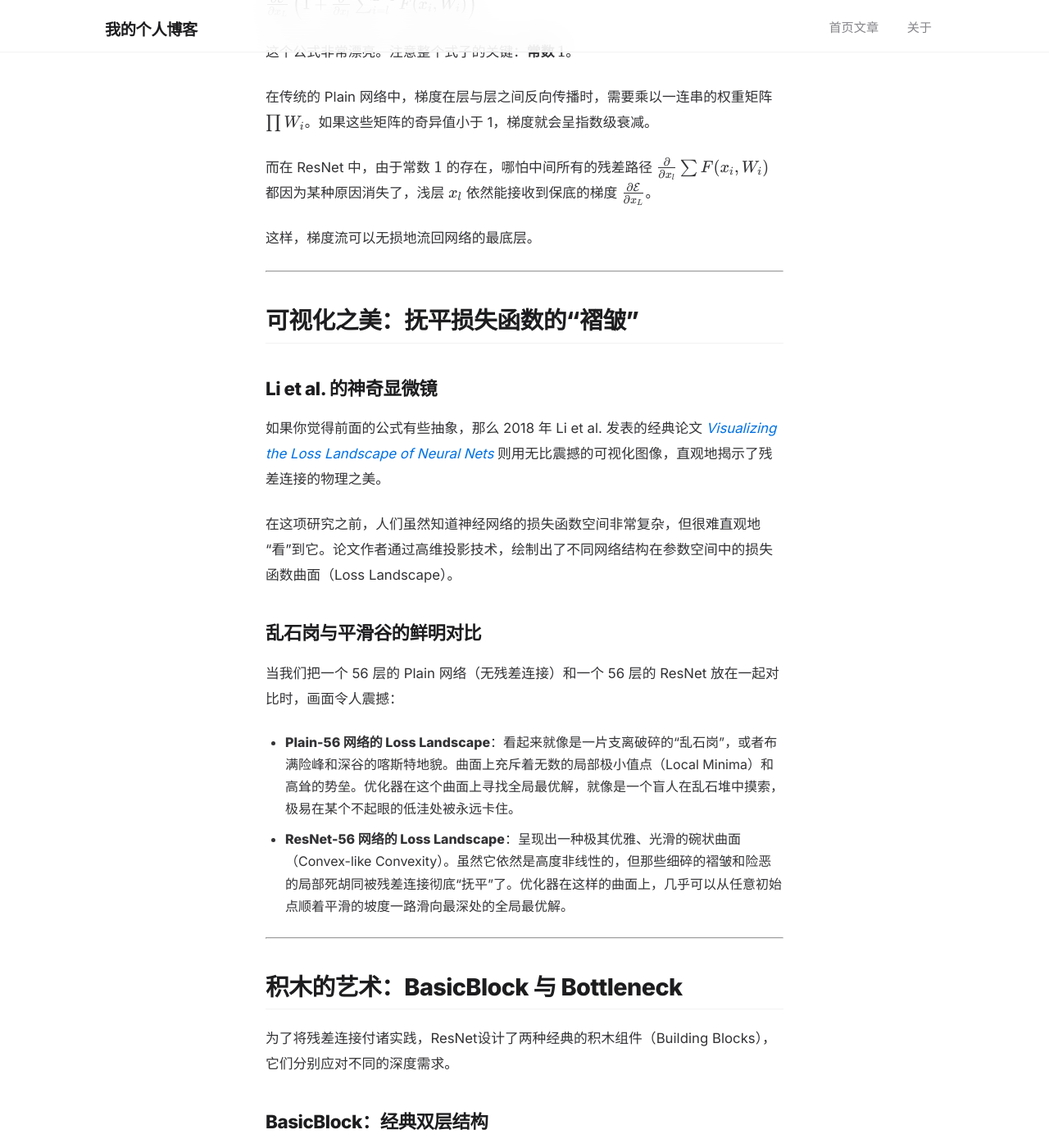
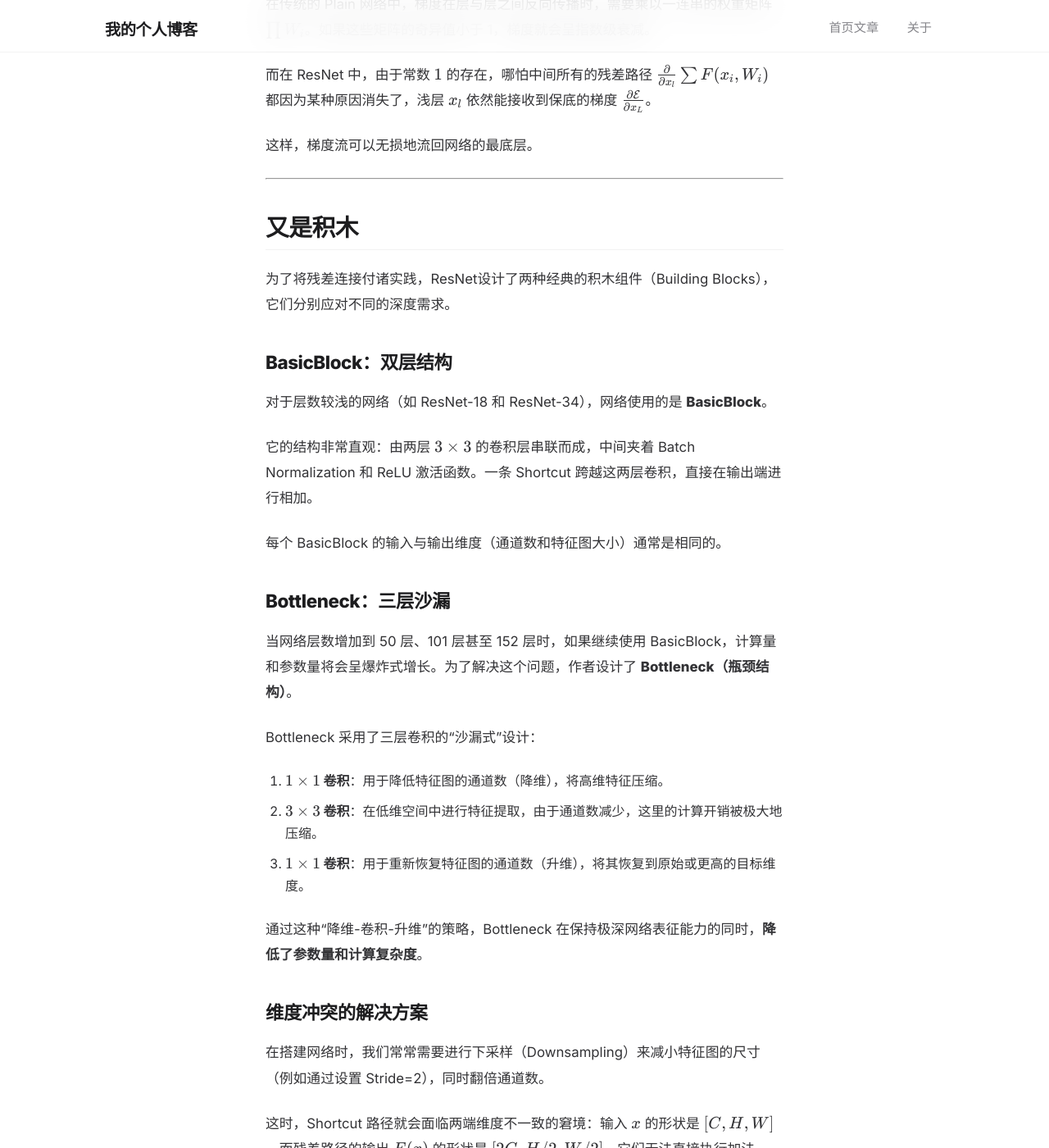
Before and after one commit to SADEYESS/blog, a Jekyll site: the page built from _posts/2026-07-04-resnet.md, in a window 1280 px wide and 1400 px high, scrolled down 3753 px. Shown: the whole window at 82% size. Built offline with Jekyll 4.4.1, drawn with Linux system fonts in a browser that asks for light colours; nearby versions of some CDN libraries; some of the changed text lies outside the part shown.

Commit message:
更新文章

```diff
--- a/_posts/2026-07-04-resnet.md
+++ b/_posts/2026-07-04-resnet.md
@@ -3,7 +3,7 @@
 title: "ResNet-不忘初心"
 date: 2026-07-04
 ---
-# ResNet-不忘初心 <span class="animated-dot"></span>
+# ResNet：不忘初心 <span class="animated-dot"></span>
 
 在深度学习的发展史上，如果说 Transformer 用注意力机制彻底解放了并行算力，那么 ResNet（残差网络）则是用一种精妙的几何与优化直觉，将深度学习从“深渊”中拯救了出来。
 
@@ -11,49 +11,47 @@
 
 ## 迷失深渊
 
-### 狂热堆量：从 AlexNet 到 VGG
+### 从 AlexNet 到 VGG的堆量大赛
 
 自 2012 年 AlexNet 以 8 层网络夺得 ImageNet 冠军以来，深度学习社区迅速达成了一个共识：**网络越深，表征能力越强**。
 
-随着层数的增加，网络能够学到不同抽象层级的特征——从底层的边缘、纹理，到中层的局部特征，再到高层的语义概念。为了榨干深度带来的红利，学术界与工业界开启了一场疯狂的盖楼运动：
-- **VGGNet (2014)**：将网络层数推到了 16 层甚至 19 层，证明了使用微小的 $3 \times 3$ 卷积核进行堆叠可以有效增加深度并提升性能。
+随着层数的增加，网络能够学到不同抽象层级的特征——从底层的边缘、纹理，到中层的局部特征，再到高层的语义概念。深度带来的红利让学术界与工业界开启了一场疯狂的堆量运动：
+- **VGGNet (2014)**：将网络层数堆到了 16 层甚至 19 层，证明了使用微小的 $3 \times 3$ 卷积核进行堆叠可以有效增加深度并提升性能。
 - **GoogLeNet / Inception (2014)**：通过精心设计的 Multi-scale 结构，将层数拓展到了 22 层。
 
 “更深、更强”成为了那个时代的信仰。没有什么是堆堆乐做不到的，如果有，那就继续堆(¬_¬ )。既然 20 层效果这么好，那我们直接盖个 50 层、100 层的网络？
 
-然而，现实很快给狂热的研究者们泼了一盆冷水。
+然而，现实很快泼了一盆冷水。
 
-### 并非过拟合：诡异的退化问题
+### 诡异问题
 
-当研究人员尝试直接将网络层数堆叠到 56 层时，令人费解的现象发生了：这只 56 层的“庞然大物”，在训练集和测试集上的表现，**全面落后**于只有 20 层的较浅网络。
+当研究人员尝试直接将网络层数堆叠到 56 层时，令人费解的现象发生了： 56 层的模型，在训练集和测试集上的表现，**全面落后**于只有 20 层的较浅网络。
 
 这种现象被称为**退化问题（Degradation Problem）**。
 
 很多人第一反应是：这难道不是**过拟合（Overfitting）** 吗？网络太深、参数太多，导致它记住了训练集，但在测试集上泛化失败。
 
-然而，数据否定了这一直觉。如果是过拟合，那么 56 层网络的训练误差应该极低甚至为 0，而测试误差很高。但实验结果是，56 层网络的**训练误差和测试误差都比 20 层网络要高**。这说明，网络根本没有学到足够的东西，甚至连训练集都没拟合好。
-
-网络在增深的过程中，不仅没有变得更聪明，反而变“傻”了。它迷失在了自己亲手构筑的深渊之中。
+数据否定了这一直觉。如果是过拟合，那么 56 层网络的训练误差应该极低甚至为 0，而测试误差很高。但实验结果是，56 层网络的**训练误差和测试误差都比 20 层网络要高**。这说明，网络根本没有学到足够的东西，甚至连训练集都没拟合好。
 
 ### 谁是凶手？真相只有一个
 
 在退化问题被正式定义之前，学术界对于深层网络的担忧主要集中在 **梯度消失（Vanishing Gradients）** 或 **梯度爆炸（Exploding Gradients）** 上。由于链式法则的连乘效应，误差梯度在反向传播回浅层时，要么指数级衰减为 0，要么指数级暴增为 NaN。
 
-但何恺明等人在 [ResNet 论文](https://arxiv.org/abs/1512.03385)中明确指出：**梯度消失并不是导致退化问题的根本原因**。
+但何恺明等人在 [论文](https://arxiv.org/abs/1512.03385)中明确指出：**梯度消失并不是导致退化问题的根本原因**。
 
-因为在当时，深度学习已经装备了两个强力武器：
+因为在当时，深度学习已经采取了如下措施：
 1. **合理的参数初始化**：如 Xavier 初始化和专门针对 ReLU 的 He 初始化，确保了前向传播的激活值和反向传播的梯度具有健康的方差。
-2. **批归一化（Batch Normalization, BN）**：在网络中间层强行拉回数据分布，确保了每一层都有稳定的输入流。
+2. **批归一化**：在网络中间层强行拉回数据分布，确保了每一层都有稳定的输入流。
 
 实验表明，在加入了 BN 和合理的初始化后，56 层网络在反向传播时的梯度依然是健康的，并没有发生消失或爆炸。网络有梯度，优化器在运转，但训练误差就是降不下去。
 
 这意味着，**退化问题是一个纯粹的优化难题（Optimization Difficulty）**。
 
-### 恒等映射：越努力，越糟糕
+### 越努力，越完蛋
 
 既然梯度存在，为什么深层网络反而更难优化？
 
-我们可以做一个简单的思想实验。假设我们已经有了一个 20 层的网络 $M$ 并且已经训练得非常完美。现在我们要在它后面再接上 36 层，构成一个 56 层的网络 $M'$。
+我们可以做一个简单的设想。假设我们已经有了一个 20 层的网络 $M$ 并且已经训练得非常完美。现在我们要在它后面再接上 36 层，构成一个 56 层的网络 $M'$。
 
 理论上，这个 56 层网络 $M'$ 的性能绝对不应该比 20 层的 $M$ 差。因为最坏的情况，我们只需要让后面多出来的 36 层学会**恒等映射（Identity Mapping，即 $H(x) = x$）**，把前 20 层的输出原封不动地传下去。这样，$M'$ 就能完全复刻 $M$ 的表现。
 
@@ -67,9 +65,9 @@
 
 ---
 
-## 直道超车：残差的作用
+## 残差的直道超车
 
-### 换个思路：与其逼近目标，不如逼近零
+### 与其逼近目标，不如逼近零
 
 既然让网络直接拟合 $H(x) = x$ 太难，我们能不能换个角度，把网络的设计改写一下？
 
@@ -79,22 +77,21 @@
 那么，原始的目标映射就变成了：
 $$H(x) = F(x) + x$$
 
-在网络结构上，这只需要添加一条**跨越这些卷积层的捷径（Shortcut Connection）**，将输入 $x$ 直接加到卷积层的输出 $F(x)$ 上。
+在这里，x是上一残差块的输出，F(x)是当前残差块中不同层对x进行卷积、激活等等一系列运算操作之后的结果，把这两项加起来之后就是H(x)，即为当前残差残差块的输出，也就会作为下一残差块的输入x。在网络结构上，这只需要添加一条**跨越这些卷积层的捷径（Shortcut Connection）**，将输入 $x$ 直接加到卷积层的输出 $F(x)$ 上。
 
-这个微小的改动，在数学上产生了神奇的效果：
 如果恒等映射是最优的，那么优化器只需要将多余的卷积层权重全部往 0 收缩（$F(x) \to 0$），这就比用非线性层去强行拟合 $H(x) = x$ 容易得多。在实际优化中，寻找“零偏置”和将权重衰减到零，是现代优化器最擅长的事情。
 
-### 反向传播的坦荡大道
+### 高效反向传播
 
 残差连接不仅在前向传播时为信息传递提供了便利，在反向传播时更是起到了决定性的保护作用。
 
-让我们来看看反向传播的梯度公式。假设网络由多个残差块组成，第 $L$ 层的输出可以表示为：
+假设网络由多个残差块组成，根据反向传播的梯度公式，第 $L$ 层的输出可以表示为：
 $$x_L = x_l + \sum_{i=l}^{L-1} F(x_i, W_i)$$
 
 根据链式法则，损失函数 $\mathcal{E}$ 对较浅层 $x_l$ 的梯度为：
 $$\frac{\partial \mathcal{E}}{\partial x_l} = \frac{\partial \mathcal{E}}{\partial x_L} \frac{\partial x_L}{\partial x_l} = \frac{\partial \mathcal{E}}{\partial x_L} \left( 1 + \frac{\partial}{\partial x_l} \sum_{i=l}^{L-1} F(x_i, W_i) \right)$$
 
-这个公式非常漂亮。注意整个式子的关键：**常数 $1$**。
+注意整个式子的关键：**常数 $1$**。
 
 在传统的 Plain 网络中，梯度在层与层之间反向传播时，需要乘以一连串的权重矩阵 $\prod W_i$。如果这些矩阵的奇异值小于 1，梯度就会呈指数级衰减。
 
@@ -103,28 +100,11 @@
 这样，梯度流可以无损地流回网络的最底层。
 
 ---
-
-## 可视化之美：抚平损失函数的“褶皱”
-
-### Li et al. 的神奇显微镜
-
-如果你觉得前面的公式有些抽象，那么 2018 年 Li et al. 发表的经典论文 [*Visualizing the Loss Landscape of Neural Nets*](https://arxiv.org/abs/1712.09913) 则用无比震撼的可视化图像，直观地揭示了残差连接的物理之美。
-
-在这项研究之前，人们虽然知道神经网络的损失函数空间非常复杂，但很难直观地“看”到它。论文作者通过高维投影技术，绘制出了不同网络结构在参数空间中的损失函数曲面（Loss Landscape）。
-
-### 乱石岗与平滑谷的鲜明对比
-
-当我们把一个 56 层的 Plain 网络（无残差连接）和一个 56 层的 ResNet 放在一起对比时，画面令人震撼：
-- **Plain-56 网络的 Loss Landscape**：看起来就像是一片支离破碎的“乱石岗”，或者布满险峰和深谷的喀斯特地貌。曲面上充斥着无数的局部极小值点（Local Minima）和高耸的势垒。优化器在这个曲面上寻找全局最优解，就像是一个盲人在乱石堆中摸索，极易在某个不起眼的低洼处被永远卡住。
-- **ResNet-56 网络的 Loss Landscape**：呈现出一种极其优雅、光滑的碗状曲面（Convex-like Convexity）。虽然它依然是高度非线性的，但那些细碎的褶皱和险恶的局部死胡同被残差连接彻底“抚平”了。优化器在这样的曲面上，几乎可以从任意初始点顺着平滑的坡度一路滑向最深处的全局最优解。
-
----
-
-## 积木的艺术：BasicBlock 与 Bottleneck
+## 又是积木
 
 为了将残差连接付诸实践，ResNet设计了两种经典的积木组件（Building Blocks），它们分别应对不同的深度需求。
 
-### BasicBlock：经典双层结构
+### BasicBlock：双层结构
 
 对于层数较浅的网络（如 ResNet-18 和 ResNet-34），网络使用的是 **BasicBlock**。
 
@@ -132,7 +112,7 @@
 
 每个 BasicBlock 的输入与输出维度（通道数和特征图大小）通常是相同的。
 
-### Bottleneck：精妙的三层沙漏结构
+### Bottleneck：三层沙漏
 
 当网络层数增加到 50 层、101 层甚至 152 层时，如果继续使用 BasicBlock，计算量和参数量将会呈爆炸式增长。为了解决这个问题，作者设计了 **Bottleneck（瓶颈结构）**。
 
@@ -141,7 +121,7 @@
 2. **$3 \times 3$ 卷积**：在低维空间中进行特征提取，由于通道数减少，这里的计算开销被极大地压缩。
 3. **$1 \times 1$ 卷积**：用于重新恢复特征图的通道数（升维），将其恢复到原始或更高的目标维度。
 
-通过这种“降维-卷积-升维”的策略，Bottleneck 在保持极深网络表征能力的同时，**奇迹般地降低了参数量和计算复杂度**。
+通过这种“降维-卷积-升维”的策略，Bottleneck 在保持极深网络表征能力的同时，**降低了参数量和计算复杂度**。
 
 ### 维度冲突的解决方案
 
@@ -170,6 +166,7 @@
 
 所谓“152层”的深度，或许只是一种几何上的幻觉，其本质是在共享权重的隐式多路径网络中进行多尺度集成的结果。
 
+---
 ## 余威震于殊俗
 
 当我们把目光投向今天的 GPT、Claude 等万亿参数大模型时，你会发现，ResNet 的幽灵依然在深度学习领域的上空游荡。
```
Also changed, not shown: other parts of _posts/2026-07-04-resnet.md (+16 -0 lines), _posts/2026-06-26-transformer.md (+16 -15 lines), _posts/2026-4-21-gradient-descent.md (added, +253 -0 lines).
